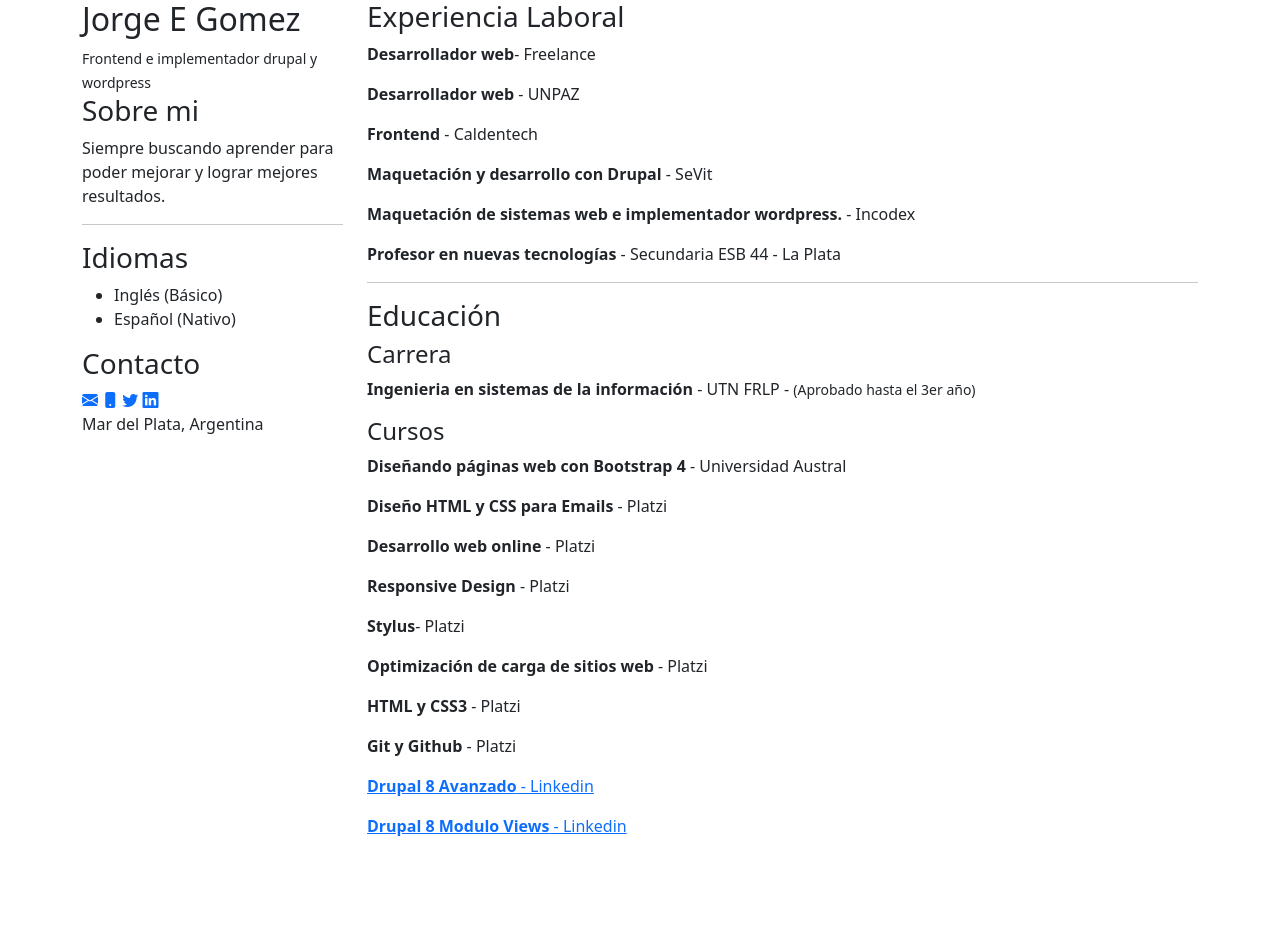
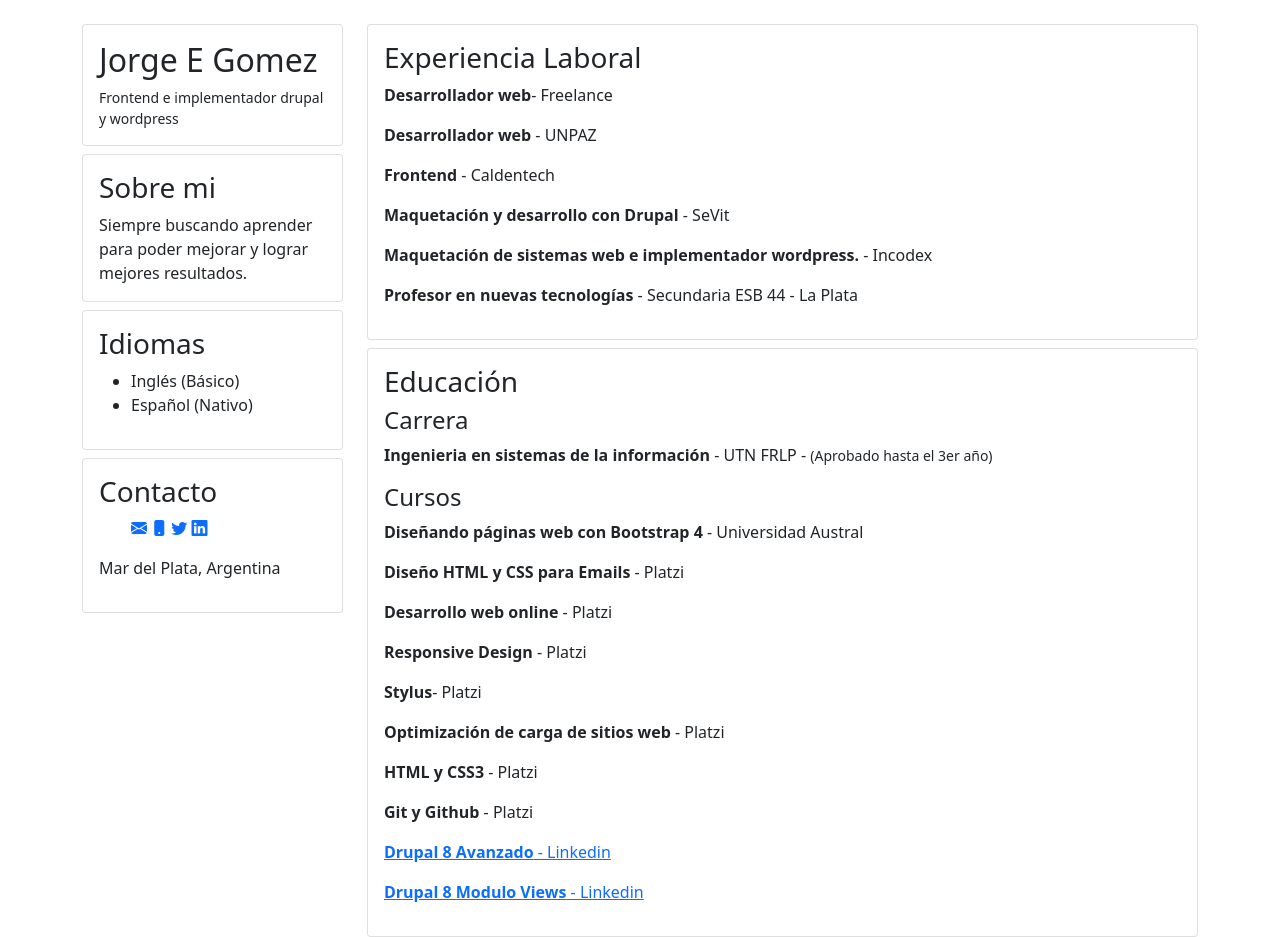
Before and after one commit to j-e-g/cv, a plain HTML site: page index.html in a window 1280 px wide. Before the commit the page ends 854 px from the top, so only its background shows below. Drawn offline with nearby package versions, Linux system fonts and the light colour scheme.

Commit message:
Add card class.

```diff
--- a/index.html
+++ b/index.html
@@ -8,27 +8,37 @@
 	<link rel="stylesheet" href="style.css">
 </head>
 <body class="container">
-  <div class="row">
+  <div class="row  mt-4">
   <aside class="col-sm-3">
-    <h2>Jorge E Gomez</h2>
+    <article class="card card-body mb-2">
+      <h2 class="card-title">Jorge E Gomez</h2>
       <small>Frontend e implementador drupal y wordpress</small>
-    <h3>Sobre mi</h3>
-    <p>Siempre buscando aprender para poder mejorar y lograr mejores resultados.</p>
-    <hr>
-    <h3>Idiomas</h3>
+    </article>
+    <article class="card card-body mb-2">
+      <h3 class="card-title">Sobre mi</h3>
+      <p class="card-text">Siempre buscando aprender para poder mejorar y lograr mejores resultados.</p>
+    </article>
+    <article class="card card-body mb-2">
+      <h3 class="card-title">Idiomas</h3>
       <ul>
         <li>Inglés (Básico)</li>
         <li>Español (Nativo)</li>
       </ul>
-    <h3>Contacto</h3>
+    </article>
+    <article class="card card-body mb-2 ">
+      <h3 class="card-title">Contacto</h3>
+      <ul class="">
         <a href="mailto:jeg1986@gmail.com" target="_blank" rel="noopener"><i class="bi bi-envelope-fill"></i></a>
         <a href="tel:+542396418570" target="_blank" rel="noopener"><i class="bi bi-phone-fill"></i></a>
         <a href="https://twitter.com/jeg1986" target="_blank" rel="noopener"> <i class="bi bi-twitter"></i></a>
         <a href="https://www.linkedin.com/in/jorgeeduardogomez/" target="_blank" rel="noopener"><i class="bi bi-linkedin"></i></a>
+      </ul>
       <p>Mar del Plata, Argentina</p>
+    </article>
   </aside>
   <div class="col-sm-9">
-  	<section>
+  	<section class="card mb-2">
+      <article class="card-body">
         <h3>Experiencia Laboral</h3>
         <p><strong>Desarrollador web</strong>- Freelance</p>
         <p><strong>Desarrollador web</strong> - UNPAZ</p>
@@ -36,9 +46,10 @@
         <p><strong>Maquetación y desarrollo con Drupal</strong> - SeVit</p>
         <p><strong>Maquetación de sistemas web e implementador wordpress.</strong> - Incodex</p>
         <p><strong>Profesor en nuevas tecnologías</strong> - Secundaria ESB 44 -  La Plata</p>
+      </article>
     </section>
-    <hr>
-    <section>
+    <section class="card">
+      <article class="card-body">
         <h3>Educación</h3>
         <h4>Carrera</h4>
         <p><strong>Ingenieria en sistemas de la información</strong> - UTN FRLP - <small>(Aprobado hasta el 3er año)</small></p>
@@ -53,6 +64,8 @@
         <p><strong>Git y Github</strong> - Platzi</p>
         <p><a href="https://www.linkedin.com/learning/drupal-8-avanzado"><strong>Drupal 8 Avanzado</strong> - Linkedin</a></p>
         <p><a href="http://www.linkedin.com/learning/drupal-8-modulo-views?trk=flagship-lil_details_certification&trk=lil_details_certification"><strong>Drupal 8 Modulo Views</strong> - Linkedin</a></p>
+      </article>
+
     </section>
   </div>
 </div>
```
Lines whose indentation alone changed are shown as unchanged.
